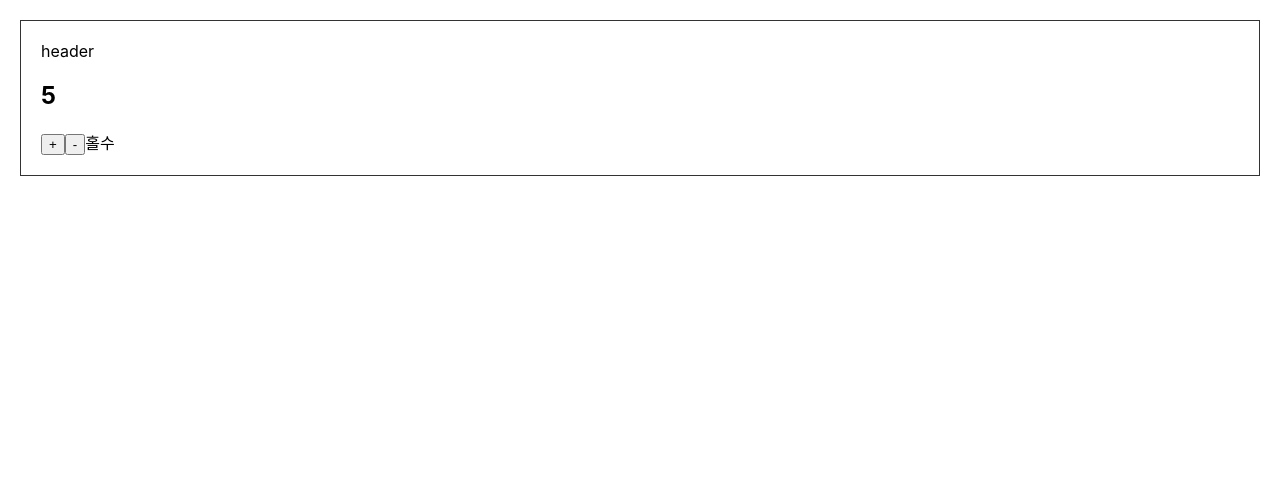
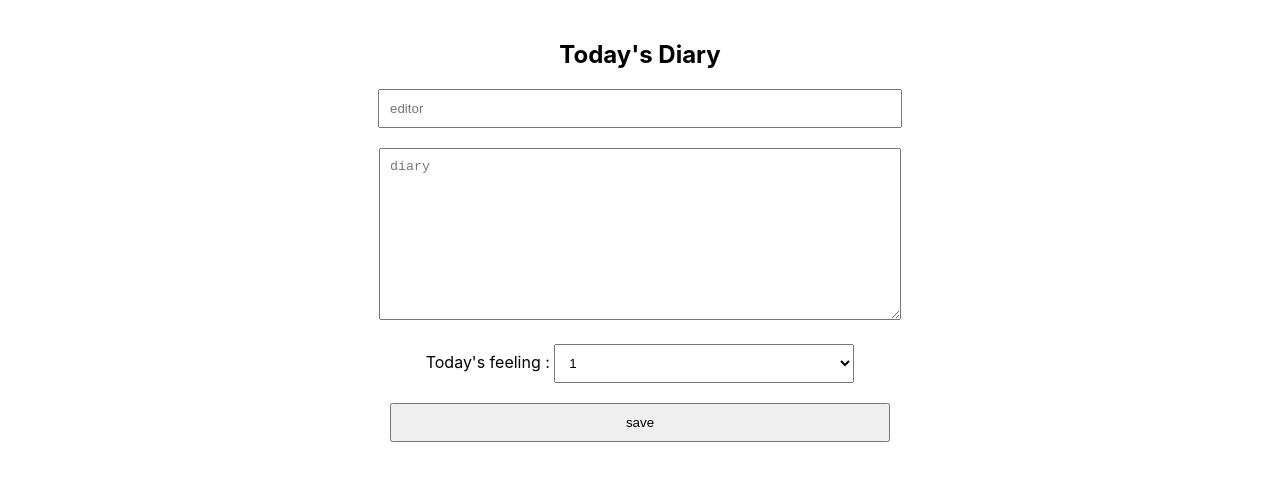
Before and after one commit to amykkkk/ReactJS.diary, a React (Create React App) app: page / in a window 1280 px wide. Shown: the top 480 px of the page. Built offline with nearby package versions, Linux system fonts and the light colour scheme.

Commit message:
#6-1 Diary

```diff
--- a/src/App.css
+++ b/src/App.css
@@ -1,11 +1,28 @@
-.App {
-  background-color: black;
+.DiaryEditor {
+  border: 1px solide gray;
+  text-align: center;
+  padding: 20px;
 }
 
-h2 {
-  color: white;
+.DiaryEditor input,
+textarea {
+  margin-bottom: 20px;
+  width: 500px;
+  padding: 10px;
 }
 
-#bold_text {
-  color: aqua;
+.DiaryEditor textarea {
+  height: 150px;
 }
+
+.DiaryEditor select {
+  width: 300px;
+  padding: 10px;
+  margin-bottom: 20px;
+}
+
+.DiaryEditor button {
+  width: 500px;
+  padding: 10px;
+  cursor: pointer;
+}
--- a/src/App.js
+++ b/src/App.js
@@ -1,25 +1,11 @@
-//import "./App.css";
-import Container from "./Container";
-import Counter from "./Counter";
-import MyHeader from "./MyHeader";
+import "./App.css";
+import DiaryEditor from "./DiaryEditor";
 
 function App() {
-  const number = 5;
-
-  const counterProps = {
-    a: 1,
-    b: 2,
-    c: 3,
-    initialValue: 5,
-  };
-
   return (
-    <Container>
-      <div>
-        <MyHeader />
-        <Counter {...counterProps} /*initialValue={5}*/ />
-      </div>
-    </Container>
+    <div className="App">
+      <DiaryEditor />
+    </div>
   );
 }
 
--- /dev/null
+++ b/src/DiaryEditor.js
@@ -0,0 +1,91 @@
+import { useState } from "react";
+
+const DiaryEditor = () => {
+  const [state, setState] = useState({
+    author: "",
+    content: "",
+    emotion: 1,
+  });
+
+  const handleChangeState = (e) => {
+    console.log(e.target.name);
+    console.log(e.target.value);
+
+    setState({
+      ...state,
+      [e.target.name]: e.target.value,
+    });
+  };
+
+  const handleSubmit = () => {
+    console.log(state);
+    alert("save");
+  };
+  /*
+  const [author, setAuthor] = useState("");
+  const [content, setContent] = useState("");
+  */
+  return (
+    <div className="DiaryEditor">
+      <h2>Today's Diary</h2>
+      <div>
+        <input
+          value={state.author}
+          onChange={handleChangeState}
+          name="author"
+          placeholder="editor"
+          type="text"
+          /*
+          onChange={(e) => {
+            //console.log(e.target.name);
+            //setAuthor(e.target.value);
+            setState({
+              ...state, // 순서 중요(처음에 배치)
+              author: e.target.value,
+              //content: state.content,
+            });
+          }}
+          */
+        />
+      </div>
+      <div>
+        <textarea
+          //value={content}
+          value={state.content}
+          name="content"
+          onChange={handleChangeState}
+          placeholder="diary"
+          type="text"
+          /*
+          onChange={(e) => {
+            setState({
+              ...state,
+              content: e.target.value,
+              //author: state.author,
+            });
+          }}
+          */
+        />
+      </div>
+      <div>
+        <span>Today's feeling : </span>
+        <select
+          name="emotion"
+          value={state.emotion}
+          onChange={handleChangeState}
+        >
+          <option value={1}>1</option>
+          <option value={2}>2</option>
+          <option value={3}>3</option>
+          <option value={4}>4</option>
+          <option value={5}>5</option>
+        </select>
+      </div>
+      <div>
+        <button onClick={handleSubmit}>save</button>
+      </div>
+    </div>
+  );
+};
+
+export default DiaryEditor;
```
Also changed, not shown: src/counter/Container.js (renamed from src/Container.js), src/counter/Counter.js (renamed from src/Counter.js), src/counter/MyFooter.js (renamed from src/MyFooter.js), src/counter/MyHeader.js (renamed from src/MyHeader.js), src/counter/OddEvenResult.js (renamed from src/OddEvenResult.js).
